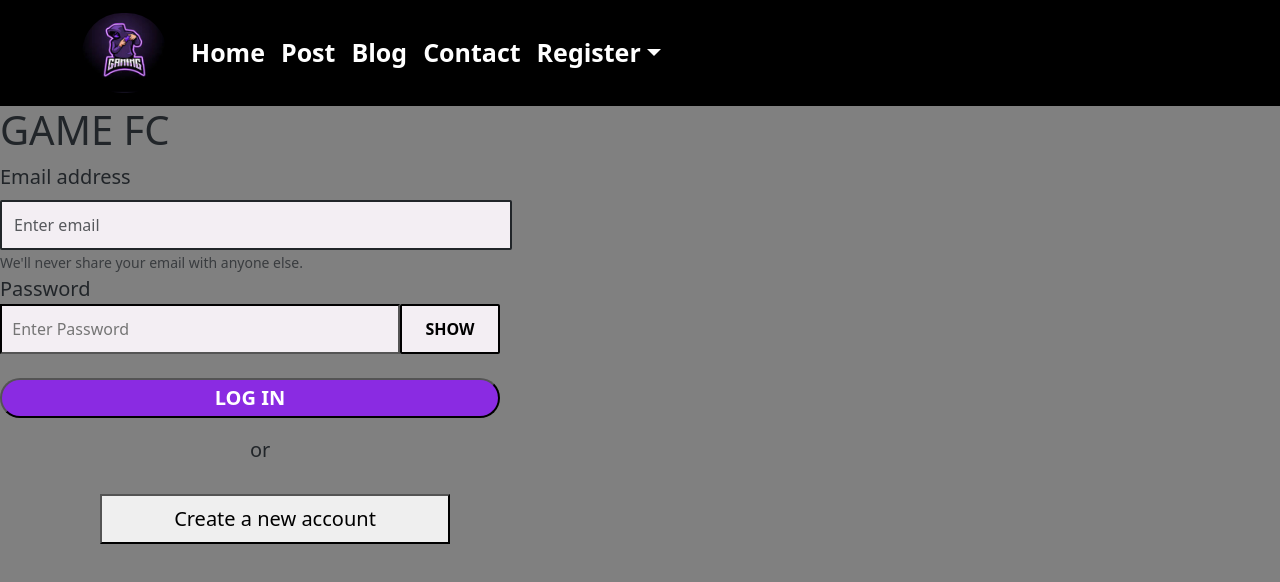
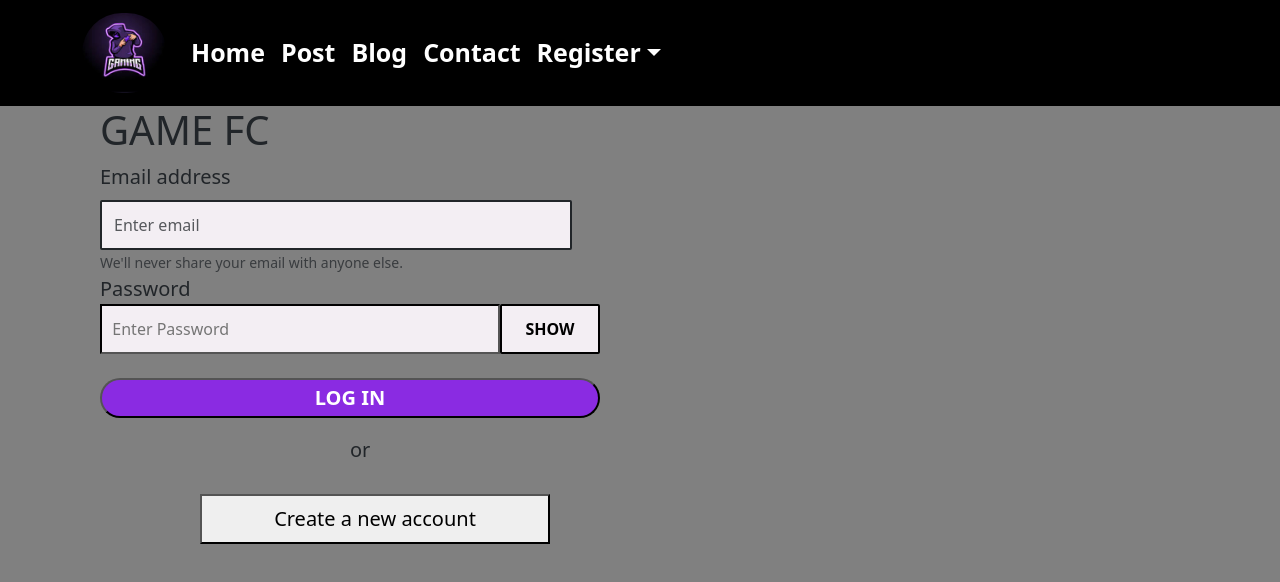
Before and after one commit to demzytech/react-router, a React (Vite) app: page /login in a window 1280 px wide. Shown: the top 582 px of the page. Built offline with nearby package versions, Linux system fonts and the light colour scheme.

Commit message:
adding text and image contents

```diff
--- a/src/Components/pages/Login.jsx
+++ b/src/Components/pages/Login.jsx
@@ -7,7 +7,7 @@ function Login() {
 
   return (
     <div style={{backgroundColor: 'gray', height: '700px'}}>
-      <Form className='loginform'>
+      <Form id='loginform'>
         <h1>GAME FC</h1>
       <Form.Group>
         <Form.Label className='labelfor'>Email address</Form.Label>
```
